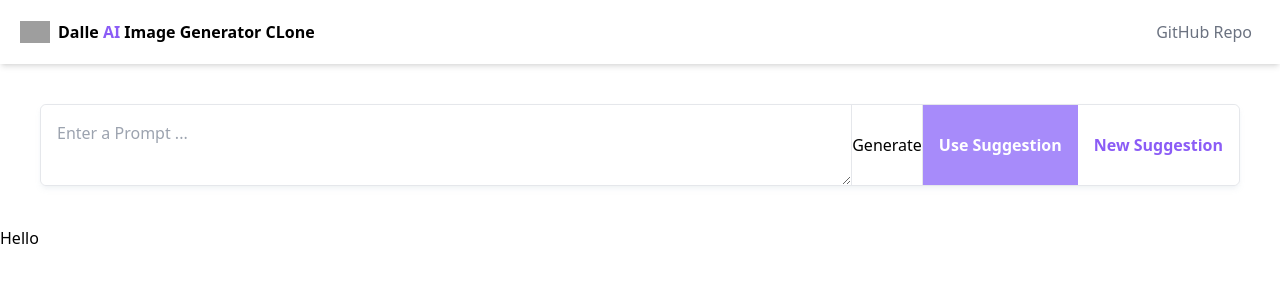
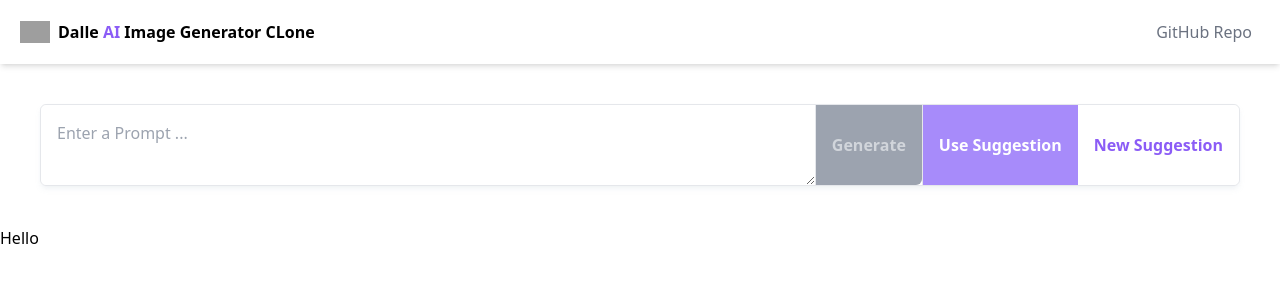
Before and after one commit to san0808/Dalle-Clone-Image-Generator, a Next.js app: page / in a window 1280 px wide. Shown: the top 300 px of the page. Built offline with nearby package versions, Linux system fonts and the light colour scheme; grey boxes are pictures that could not be loaded.

Commit message:
setting up states and working on Generate button

```diff
--- a/components/PromptInput.tsx
+++ b/components/PromptInput.tsx
@@ -1,12 +1,27 @@
+"use client";
 import React from 'react'
 
 function PromptInput() {
+    const [prompt, setPrompt] = React.useState('')
+
+
   return (
     <div className='m-10'>
         <form className='flex flex-col lg:flex-row shadow-md shadow-slate-400/10 border rounded-md lg:divide-x'>
-            <textarea placeholder='Enter a Prompt ...' className='flex-1 p-4 outline-none rounded-md'/>
+            <textarea
+                value={prompt}
+                onChange={(e) => setPrompt(e.target.value)}
+                placeholder='Enter a Prompt ...'
+                className='flex-1 p-4 outline-none rounded-md'
+            />
 
-            <button className='' type='submit'>Generate</button>
+            <button
+                className={`p-4 bg-violet-500 text-white transition-colors duration-200 font-bold rounded-t-md md:rounded-t-none md:rounded-r-md disabled:text-gray-300 disabled:cursor-not-allowed disabled:bg-gray-400`}
+                type='submit'
+                disabled={prompt.length === 0}
+            >
+                Generate
+            </button>
 
             <button className='p-4 bg-violet-400 text-white transition-colors duration-200 font-bold disabled:text-gray-300 disabled:cursor-not-allowed disabled:bg-gray-400 ' type='button'>
                 Use Suggestion
```
